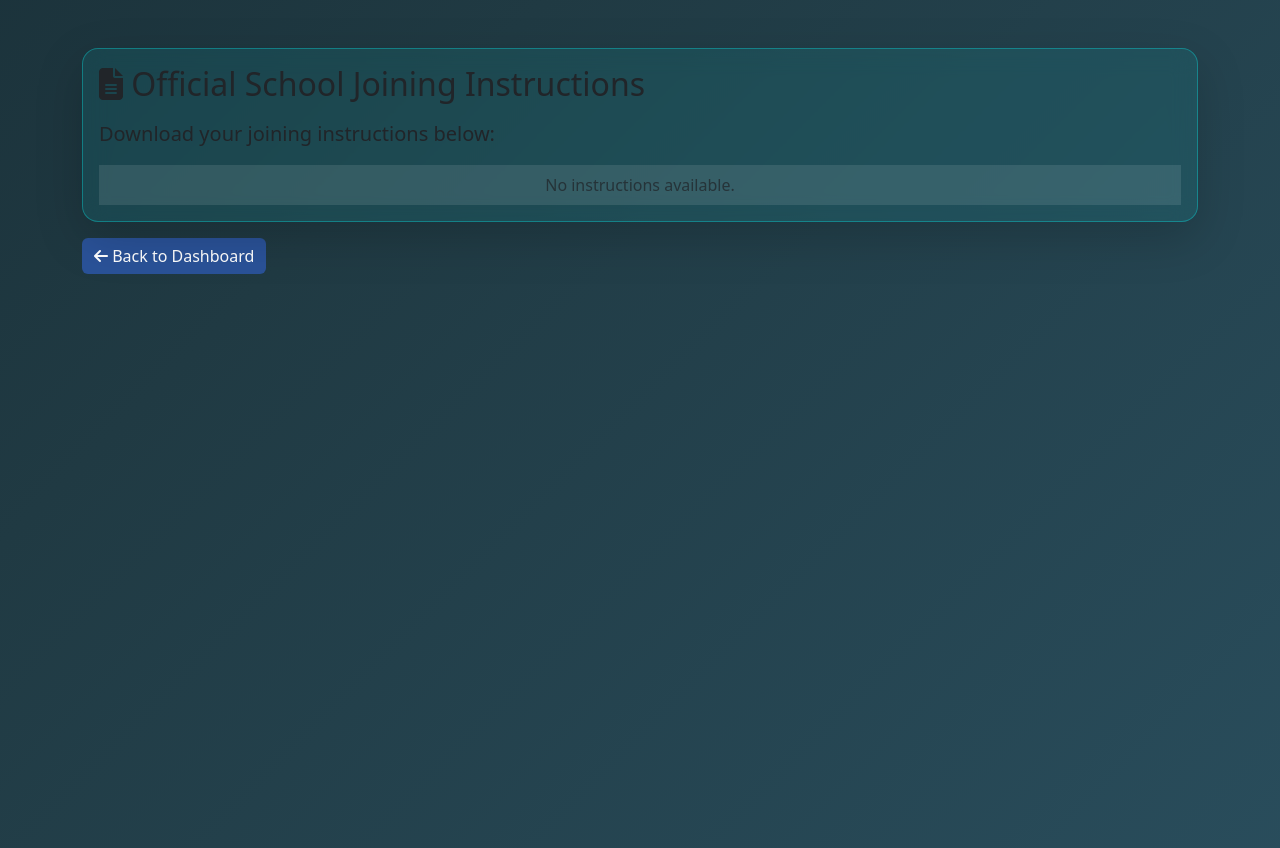
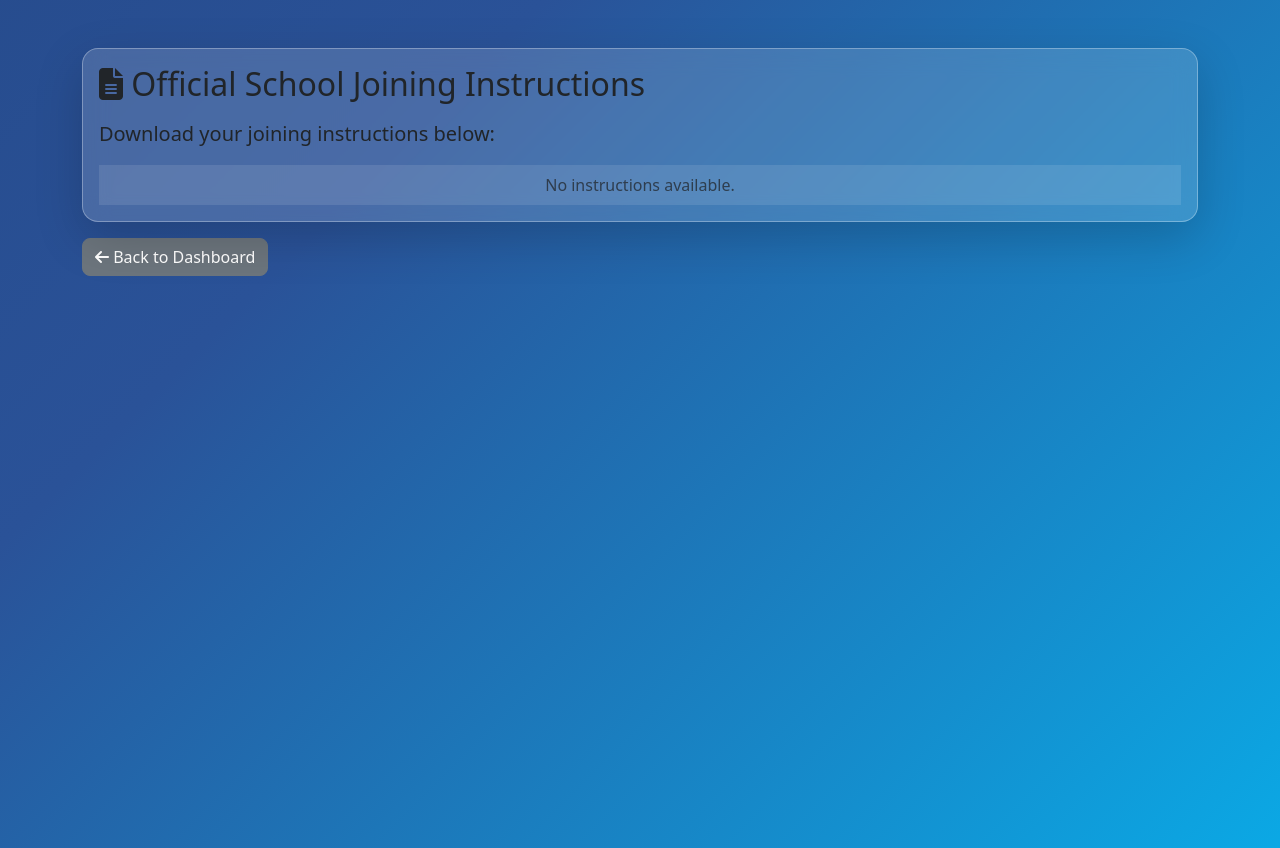
Before and after one commit to EzraelJeremiah-py/PESS, a Flask app: page /joining/user in a window 1280 px wide. Run offline with Flask 3, Linux system fonts and the light colour scheme; data that the repository does not hold is empty.

Commit message:
Update official_school_joining_instruct.html

```diff
--- a/pess-backend/templates/school_joining_instructs/official_school_joining_instruct.html
+++ b/pess-backend/templates/school_joining_instructs/official_school_joining_instruct.html
@@ -7,7 +7,7 @@
   <link href="https://cdnjs.cloudflare.com/ajax/libs/font-awesome/6.5.0/css/all.min.css" rel="stylesheet">
   <style>
     body {
-      background: linear-gradient(135deg, #0f2027, #203a43, #2c5364);
+      background: linear-gradient(135deg, #1e3c72, #2a5298, #00c6ff);
       background-size: 200% 200%;
       animation: gradientMove 12s ease infinite;
       min-height: 100vh;
@@ -21,13 +21,13 @@
     .card {
       border-radius: 16px;
       backdrop-filter: blur(12px);
-      background: rgba(0,255,255,0.08); /* Cyan glass effect */
-      border: 1px solid rgba(0,255,255,0.3);
+      background: rgba(255,255,255,0.15);
+      border: 1px solid rgba(255,255,255,0.3);
       transition: transform 0.2s ease, box-shadow 0.2s ease;
     }
     .card:hover {
       transform: translateY(-5px);
-      box-shadow: 0 12px 24px rgba(0,255,255,0.4);
+      box-shadow: 0 12px 24px rgba(0,0,0,0.4);
     }
     .list-group-item {
       background: rgba(255,255,255,0.1);
@@ -35,19 +35,10 @@
       border: none;
     }
     .list-group-item:hover {
-      background: rgba(0,255,255,0.15);
+      background: rgba(255,255,255,0.2);
     }
-    .btn-primary {
-      background-color: #00c6ff;
-      border: none;
-      font-weight: 600;
-    }
-    .btn-primary:hover {
-      background-color: #00a3cc;
-    }
-    .btn-secondary {
-      background-color: #2a5298;
-      border: none;
+    .btn {
+      border-radius: 8px;
     }
   </style>
 </head>
```
